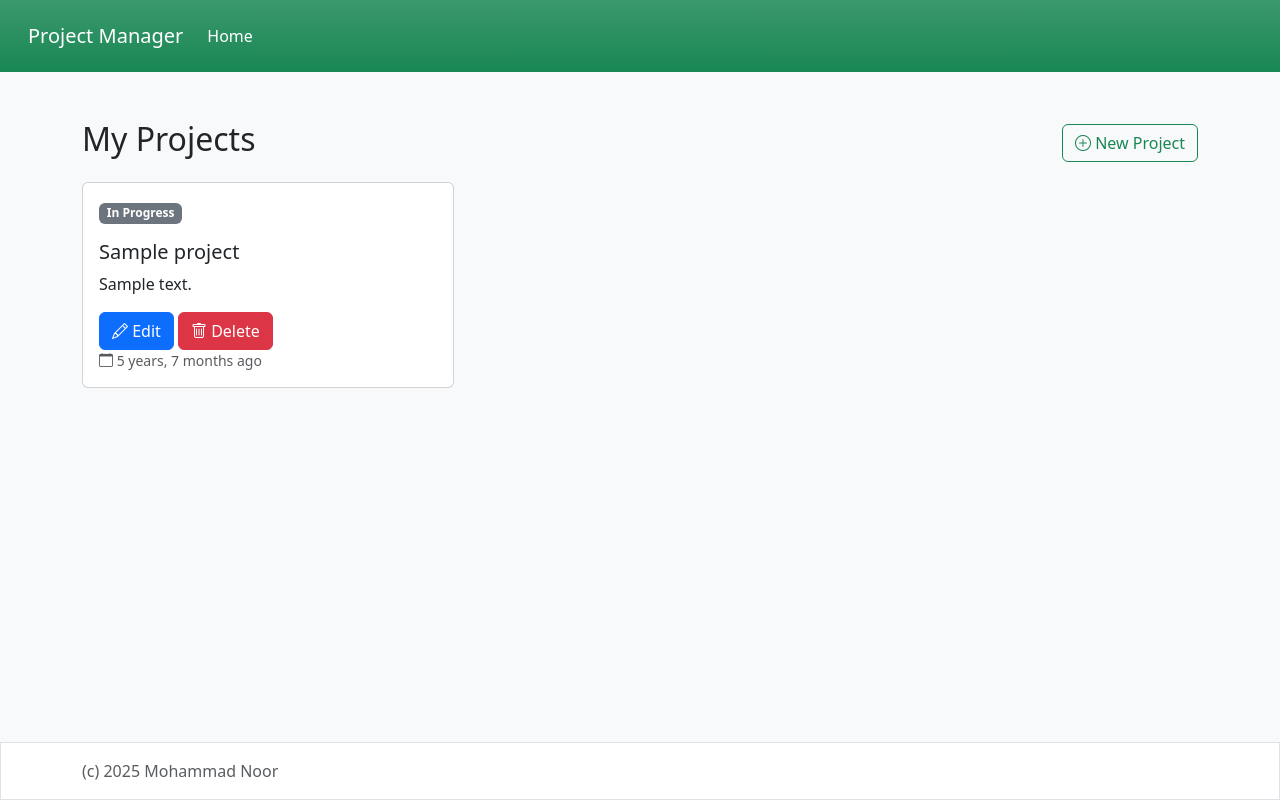
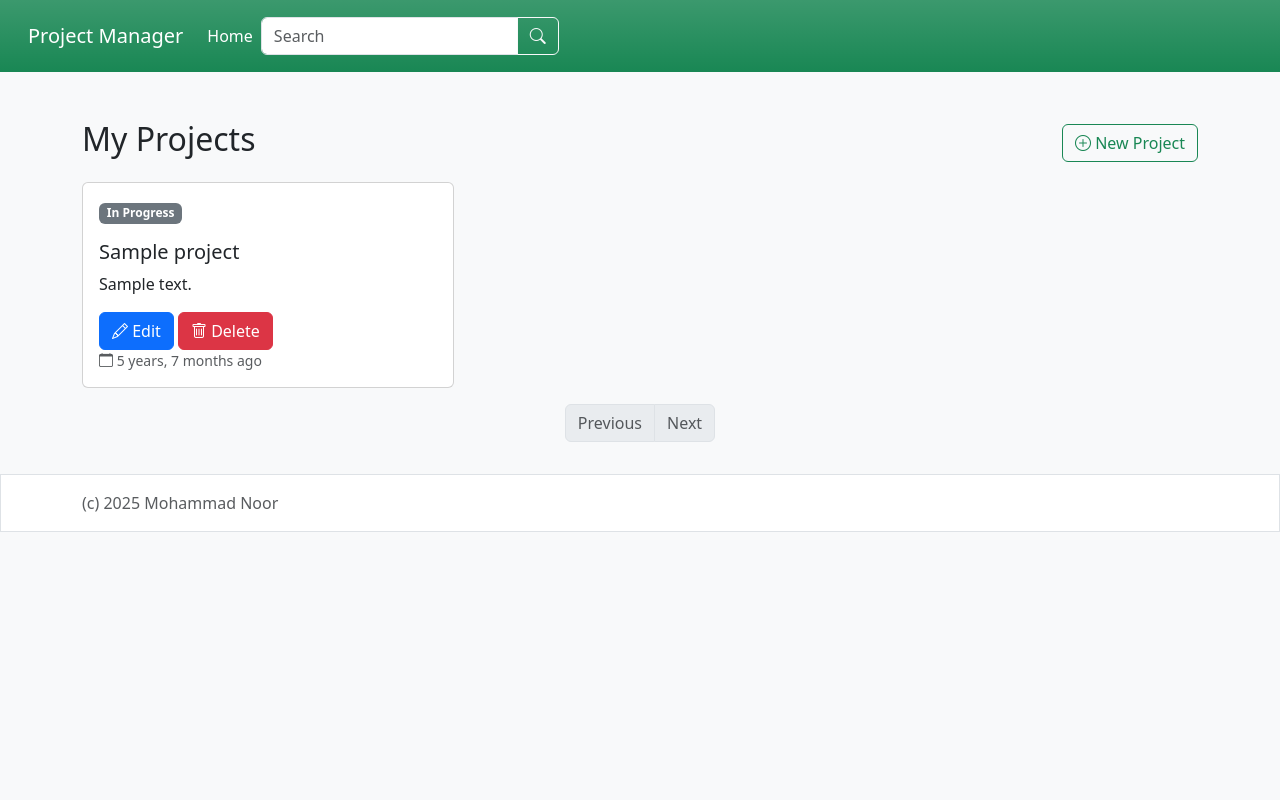
Before and after one commit to MohammadNoorM/django_pm, a Django app: page / in a window 1280 px wide. Run offline with Django 5.2, Linux system fonts and the light colour scheme; tables that the repository leaves empty hold one stand-in row (values such as "Sample post").

Commit message:
Pagination

```diff
--- a/project_manager/urls.py
+++ b/project_manager/urls.py
@@ -16,8 +16,9 @@
 """
 from django.contrib import admin
 from django.urls import path, include
-
+import debug_toolbar
 urlpatterns = [
     path('', include('projects.urls')),
     path('admin/', admin.site.urls),
+    path('__debug__/', include('debug_toolbar.urls')),
 ]
--- a/projects/templates/base.html
+++ b/projects/templates/base.html
@@ -2,10 +2,7 @@
 <!DOCTYPE html>
 <html lang="en" class="h-100">
 <head>
-    <meta charset="UTF-8">
-    <meta name="viewport" content="width=device-width, initial-scale=1">
     <title>Django Project Manager</title>
-    <link rel="icon" type="image/x-icon" href="{% static 'projects/favicon.ico' %}">
     <link rel="stylesheet" href="{% static 'projects/styles.css' %}">
     <link rel="stylesheet" href="https://cdn.jsdelivr.net/npm/bootstrap@5.3.7/dist/css/bootstrap.min.css">
     <link rel="stylesheet" href="https://cdn.jsdelivr.net/npm/bootstrap-icons@1.13.1/font/bootstrap-icons.min.css">
--- a/projects/templates/partials/header.html
+++ b/projects/templates/partials/header.html
@@ -1,4 +1,5 @@
 {% load i18n %}
+<header>
     <nav class="navbar navbar-expand-lg navbar-dark bg-success bg-gradient p-3">
     <div class="container-fluid">
         <a class="navbar-brand" href="{% url "project_list" %}">{% trans "Project Manager" %}</a>
@@ -11,6 +12,13 @@
             <a class="nav-link active" aria-current="page" href="{% url "project_list" %}">{% trans 'Home'%}</a>
             </li>
         </ul>
+        <form method="GET" action="{% url 'project_list' %}" class="d-flex">
+            <div class="input-group">
+                <input type="text" name="q" class="form-control" placeholder="{% trans 'Search' %}" value="{{ request.GET.q }}">
+                <button type="submit" class="btn btn-outline-light"><i class="bi bi-search"></i></button>
+            </div>
+        </form>
         </div>
     </div>
     </nav>
+<header>
--- a/projects/templates/project/list.html
+++ b/projects/templates/project/list.html
@@ -54,5 +54,35 @@
                 </div>
             </div>
         {% endfor %}
+        {% if page_obj.paginator.count > 0 %}
+            <div class="d-flex justify-content-center bd-highlight mb-3">
+                <nav>
+                    <ul class="pagination">
+                        {% if page_obj.has_previous %}
+                            <li class="page-item">
+                                <a class="page-link" href="?page={{ page_obj.previous_page_number }}">
+                                    {% trans 'Previous'%}
+                                </a>
+                            </li>
+                        {% else %}
+                            <li class="page-item disabled">
+                                <a class="page-link">{% trans 'Previous' %}</a>
+                            </li>
+                        {% endif %}
+                        {% if page_obj.has_next %}
+                            <li class="page-item">
+                                <a class="page-link" href="?page={{ page_obj.next_page_number }}">
+                                    {% trans 'Next' %}
+                                </a>
+                            </li>
+                        {% else %}
+                            <li class="page-item disabled">
+                                <a class="page-link">{% trans 'Next' %}</a>
+                            </li>
+                        {% endif %}
+                    </ul>
+                </nav>
+            </div>
+        {% endif %}
     </div>
 {% endblock %}
--- a/projects/views.py
+++ b/projects/views.py
@@ -8,7 +8,14 @@
 class ProjectListView(ListView):
     model = models.Project
     template_name = 'project/list.html'
-
+    paginate_by = 3
+    def get_queryset(self):
+        queryset = super().get_queryset()
+        where = {}
+        q = self.request.GET.get('q', None)
+        if q:
+            where['title__icontains'] = q
+        return queryset.filter(**where)
 
 class ProjectCreateView(CreateView):
     model = models.Project
```
Also changed, not shown: project_manager/settings.py (+7 -0 lines), 2 other files. Lines whose indentation alone changed are shown as unchanged.
